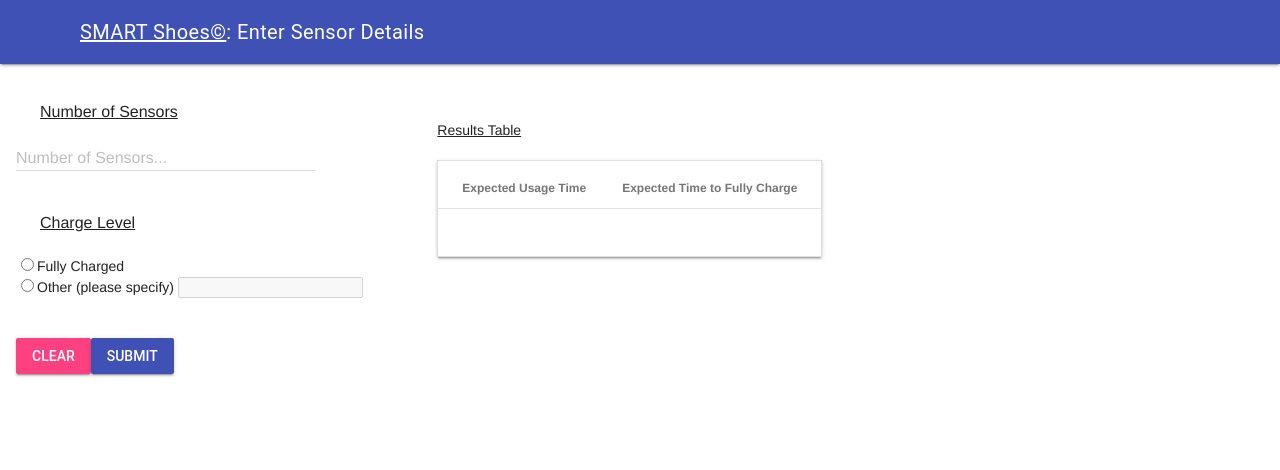
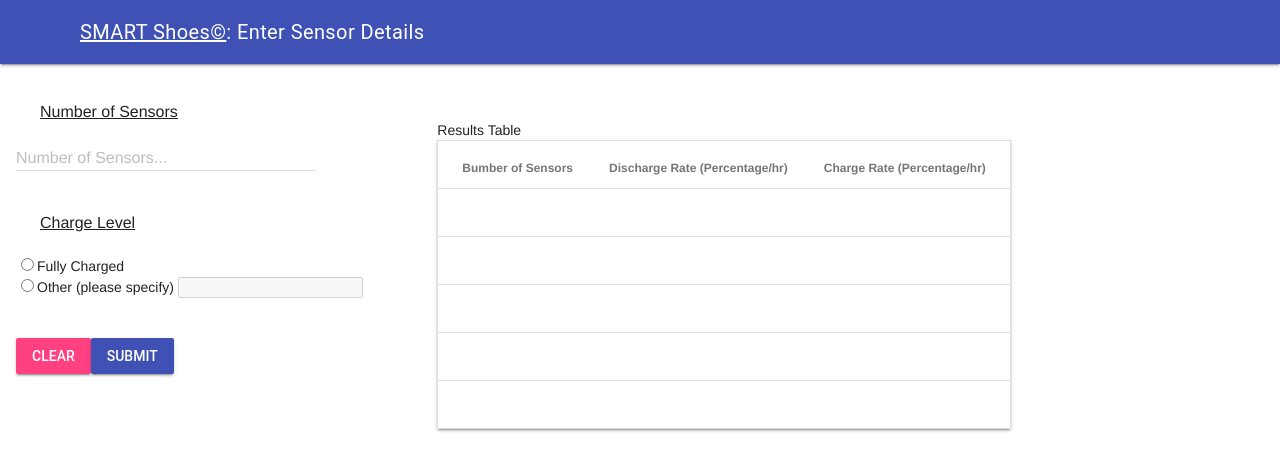
Before and after one commit to btas2/SmartShoes, a plain HTML site: page docs/index.html in a window 1280 px wide. Drawn offline with nearby package versions, Linux system fonts and the light colour scheme.

Commit message:
Update index.html

```diff
--- a/docs/index.html
+++ b/docs/index.html
@@ -69,14 +69,36 @@
 
         <br><br>
 <table class="mdl-data-table mdl-js-data-table mdl-shadow--2dp">
-    <thead><u> Results Table<u> <br><br>
-        <th>Expected Usage Time</th>
-        <th>Expected Time to Fully Charge</th>
+    <thead>Results Table
+        <th>Bumber of Sensors </th>
+        <th>Discharge Rate (Percentage/hr)</th>
+        <th>Charge Rate (Percentage/hr)</th>
     </thead>
-    <tbody id="Table">
+    <tbody id="worstTimesTable">
         <tr>
-        <td></td>
-        <td></td>
+            <td></td>
+            <td></td>
+            <td></td>
+        </tr>
+        <tr>
+            <td></td>
+            <td></td>
+            <td></td>
+        </tr>
+        <tr>
+            <td></td>
+            <td></td>
+            <td></td>
+        </tr>
+        <tr>
+            <td></td>
+            <td></td>
+            <td></td>
+        </tr>
+        <tr>
+            <td></td>
+            <td></td>
+            <td></td>
         </tr>
     </tbody>
 </table>
```
